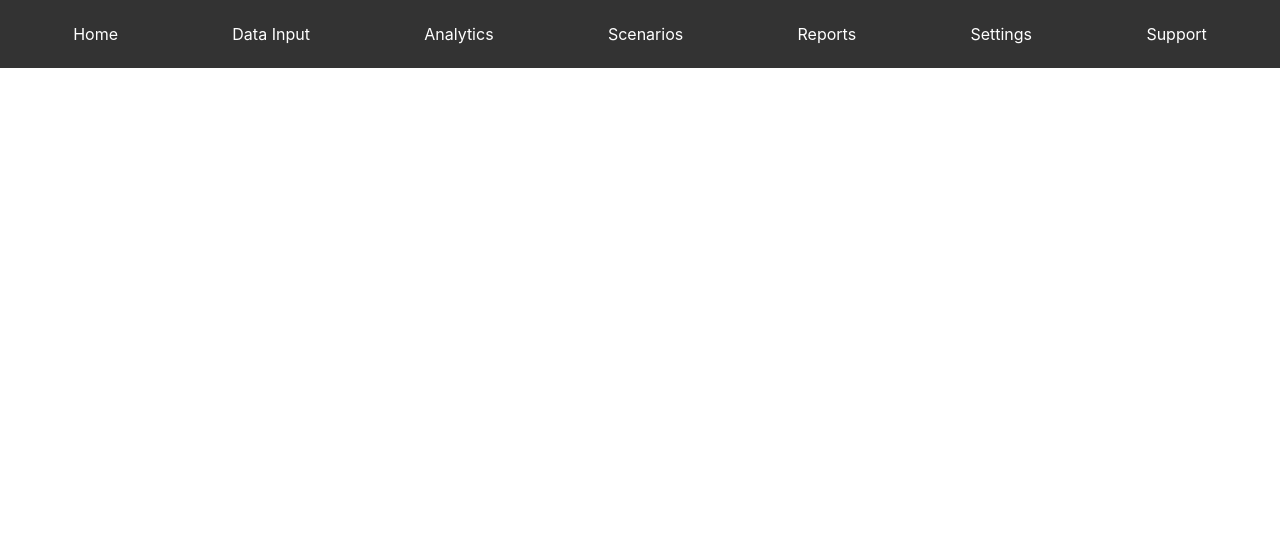
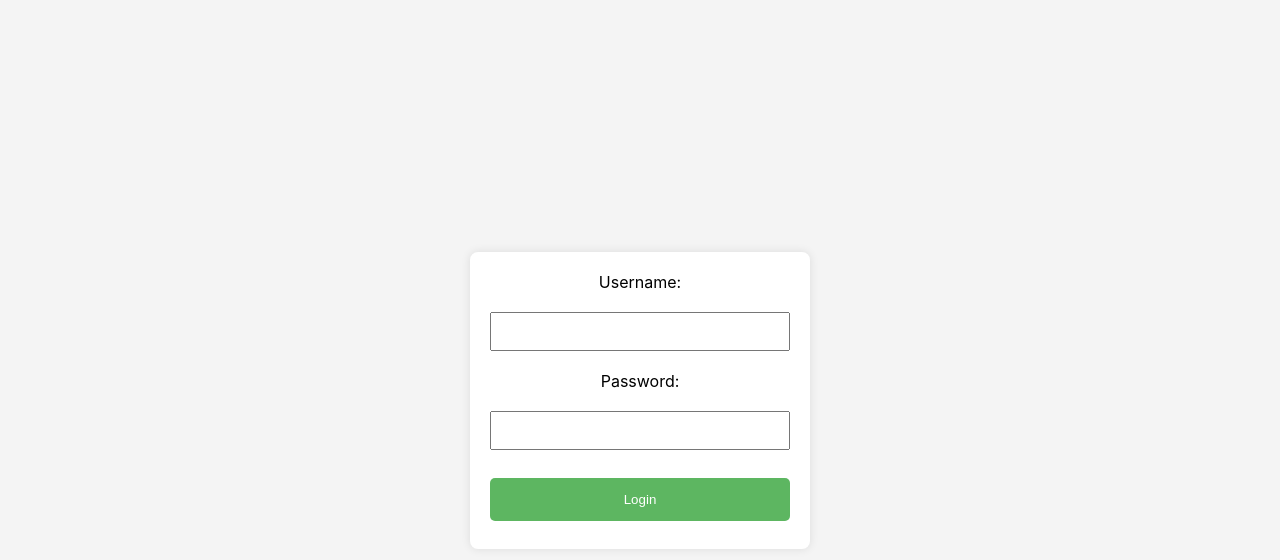
Before and after one commit to siddu1324/FinOptiX, a React (Create React App) app in the folder client/: page /login in a window 1280 px wide. Shown: the top 560 px of the page. Built offline with nearby package versions, Linux system fonts and the light colour scheme.

Commit message:
implemented a fully fledged login page also authencation with mongo db

```diff
--- a/client/src/App.js
+++ b/client/src/App.js
@@ -1,19 +1,32 @@
-import { BrowserRouter as Router, Routes, Route } from 'react-router-dom';
+import { BrowserRouter as Router, Routes, Route, useLocation } from 'react-router-dom';
 import HomePage from './pages/HomePage';
 import DataInputPage from './pages/DataInputPage';
 import AnalyticsPage from './pages/AnalyticsPage';
 import ScenarioPage from './pages/ScenarioPage';
 import SettingsPage from './pages/SettingsPage';
 import SupportPage from './pages/SupportPage';
+import LoginPage from './pages/LoginPage';
 import ReportsPage from './pages/ReportsPage';
 import NavigationBar from './components/NavigationBar';
 
 const App = () => {
   return (
     <Router>
-      <NavigationBar />
+      <RoutesWrapper />
+    </Router>
+  );
+};
+
+const RoutesWrapper = () => {
+  const location = useLocation();
+  const showNav = location.pathname !== '/login';
+
+  return (
+    <>
+      {showNav && <NavigationBar />}
       <Routes>
         <Route path="/" element={<HomePage />} />
+        <Route path="/login" element={<LoginPage />} />
         <Route path="/data-input" element={<DataInputPage />} />
         <Route path="/analytics" element={<AnalyticsPage />} />
         <Route path="/scenarios" element={<ScenarioPage />} />
@@ -21,7 +34,7 @@ const App = () => {
         <Route path="/support" element={<SupportPage />} />
         <Route path="/reports" element={<ReportsPage />} />
       </Routes>
-    </Router>
+    </>
   );
 };
 
--- /dev/null
+++ b/client/src/pages/LoginPage.js
@@ -0,0 +1,92 @@
+import React, { useState } from 'react';
+
+function LoginPage() {
+  const [username, setUsername] = useState('');
+  const [password, setPassword] = useState('');
+
+  const handleLogin = async (event) => {
+    event.preventDefault();
+
+    try {
+      const response = await fetch('http://localhost:5001/login', {
+        method: 'POST',
+        headers: {
+          'Content-Type': 'application/json'
+        },
+        body: JSON.stringify({ username, password })
+      });
+
+      if (!response.ok) {
+        throw new Error('Failed to log in');
+      }
+
+      const data = await response.json();
+      console.log('Login successful:', data.token);
+      // Redirect to the dashboard page or handle the token (e.g., save it in local storage)
+      window.location.href = '/';  // Adjust the URL as needed
+    } catch (error) {
+      console.error('Error:', error);
+      alert('Login failed: ' + error.message);
+    }
+  };
+
+  const formStyle = {
+    display: 'flex',
+    flexDirection: 'column',
+    alignItems: 'center',
+    justifyContent: 'center',
+    padding: '20px',
+    borderRadius: '8px',
+    boxShadow: '0 0 10px rgba(0,0,0,0.1)',
+    backgroundColor: 'white',
+    margin: 'auto',
+    width: '300px'
+  };
+
+  const inputStyle = {
+    padding: '10px',
+    margin: '10px 0',
+    display: 'block',
+    width: '100%',
+    boxSizing: 'border-box'
+  };
+
+  const buttonStyle = {
+    backgroundColor: '#4CAF50',
+    color: 'white',
+    padding: '14px 20px',
+    margin: '8px 0',
+    border: 'none',
+    cursor: 'pointer',
+    width: '100%',
+    opacity: '0.9'
+  };
+
+  return (
+    <div style={{ display: 'flex', justifyContent: 'center', alignItems: 'center', height: '100vh', backgroundColor: '#f4f4f4' }}>
+      <form onSubmit={handleLogin} style={formStyle}>
+        <label htmlFor="username">Username:</label>
+        <input
+          type="text"
+          id="username"
+          style={inputStyle}
+          value={username}
+          onChange={(e) => setUsername(e.target.value)}
+          required
+        />
+        <label htmlFor="password">Password:</label>
+        <input
+          type="password"
+          id="password"
+          style={inputStyle}
+          value={password}
+          onChange={(e) => setPassword(e.target.value)}
+          required
+        />
+        <button type="submit" style={buttonStyle}>Login</button>
+      </form>
+    </div>
+  );
+}
+
+export default LoginPage;
```
